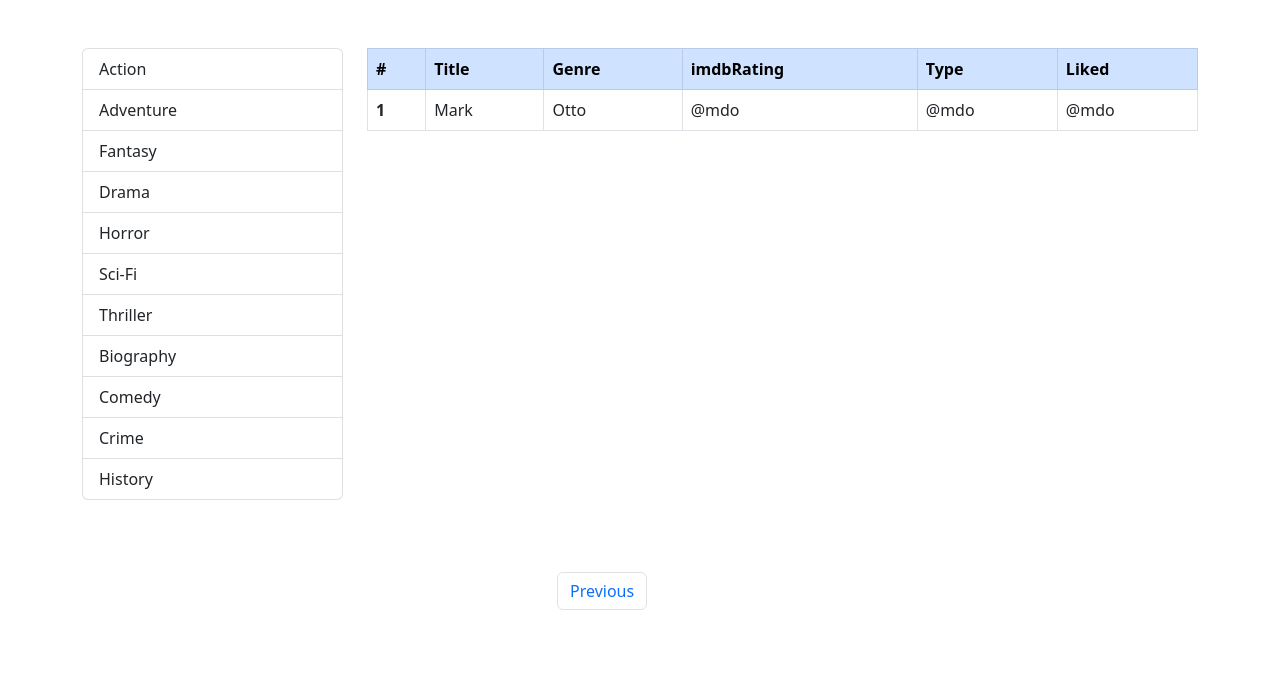
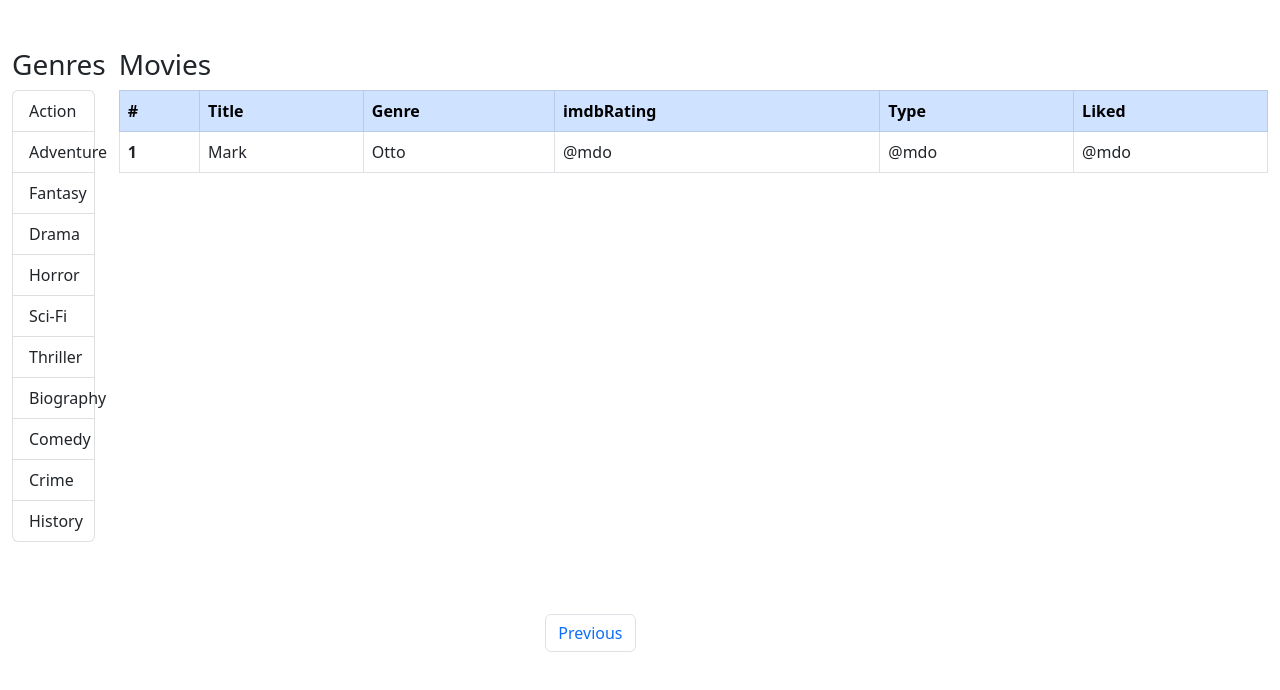
Before and after one commit to samimaftabahmed/react_practice_3, a React (Create React App) app: page / in a window 1280 px wide. Shown: the top 690 px of the page. Built offline with nearby package versions, Linux system fonts and the light colour scheme.

Commit message:
minor cosmetic changes

```diff
--- a/src/components/main-page.jsx
+++ b/src/components/main-page.jsx
@@ -20,13 +20,15 @@ class MainPage extends Component {
       <React.Fragment>
         <br />
         <br />
-        <div className="container">
+        <div className="container-fluid">
           <div className="row">
-            <div className="col-3">
+            <div className="col-1">
+              <h3>Genres</h3>
               <GenreList genres={this.genres} />
             </div>
             {/* div.col-3 closed */}
-            <div className="col-9">
+            <div className="col-11">
+              <h3>Movies</h3>
               <DataGrid />
             </div>
             {/* div.col-9 closed */}
```
